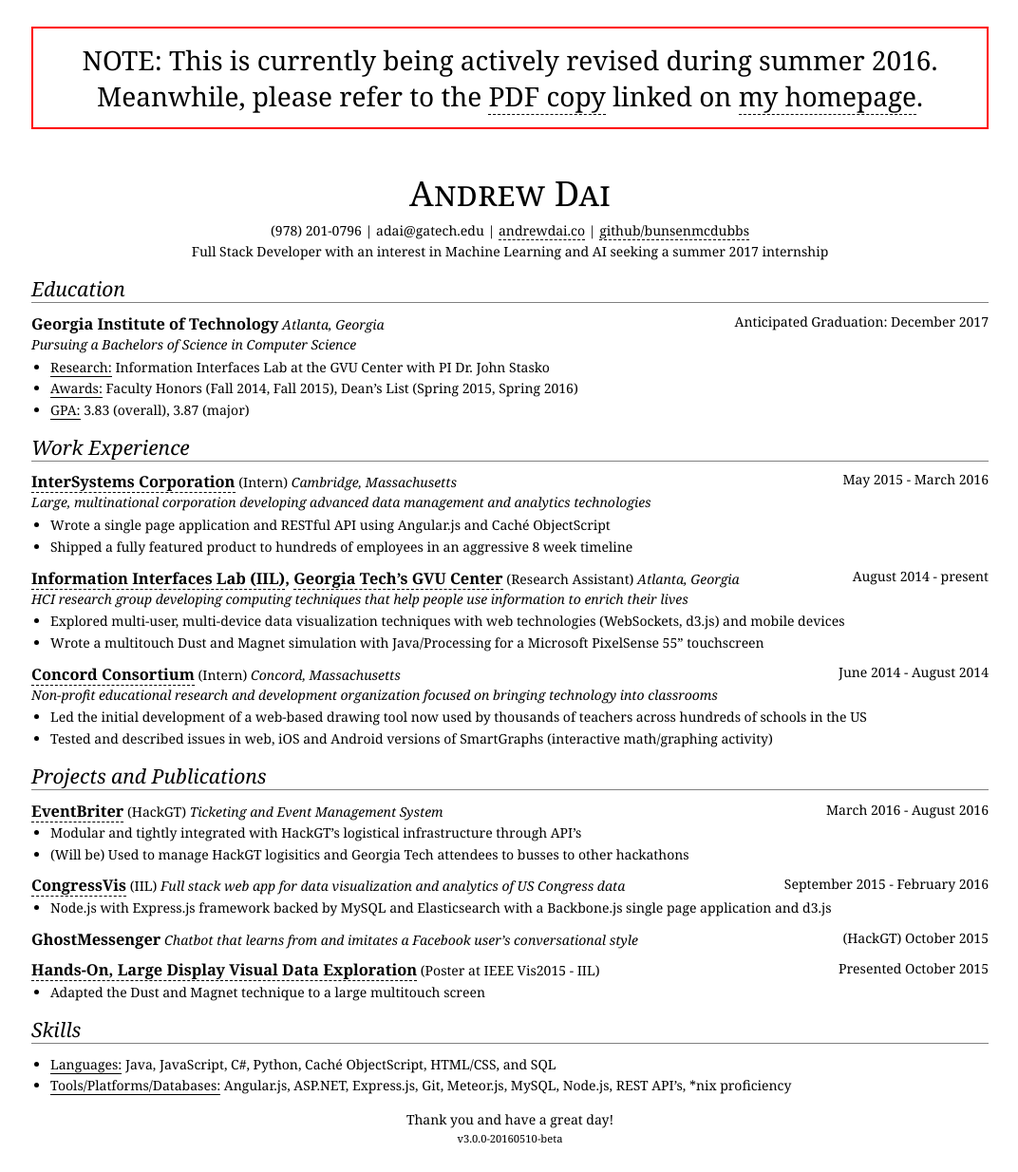
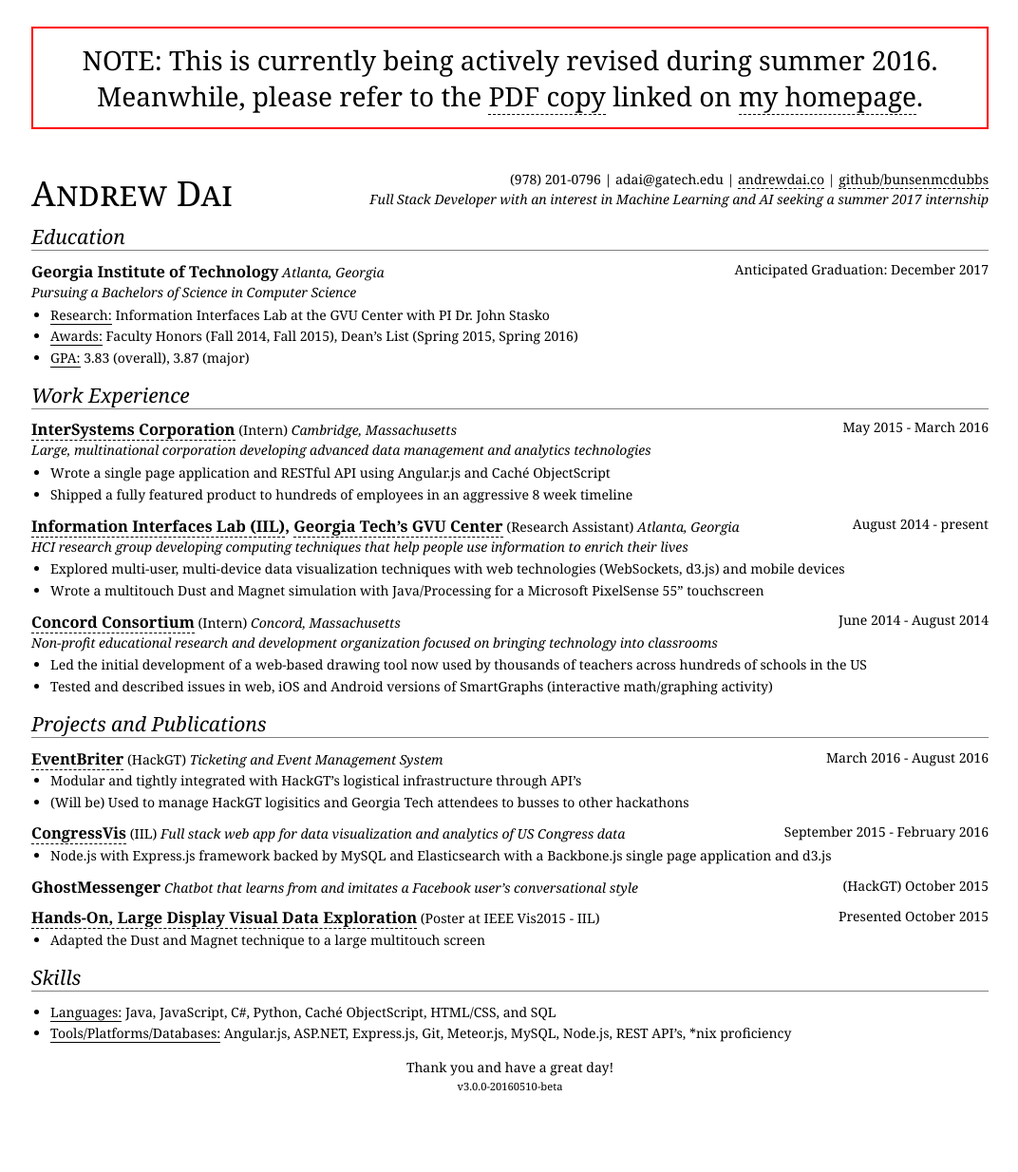
Before and after one commit to bunsenmcdubbs/bunsenmcdubbs.github.io, a Jekyll site: the page resume/index.html, which Jekyll copies as it is, in a window 1280 px wide. Shown: the whole page at 95% size, without its empty margins (103-1175 px from the left). Built offline with Jekyll 4.4.1, drawn with Linux system fonts in a browser that asks for light colours; after the commit the page ends 1179 px from its top, so only the background shows below that.

Commit message:
reformat header to make it more compact

```diff
--- a/resume/index.html
+++ b/resume/index.html
@@ -17,7 +17,6 @@
       linked on <a href="http://andrewdai.co">my homepage</a>.</h1>
   </div>
 
-  <div>
   <h1 id="name">Andrew Dai</h1>
 
   <ul id="contact">
--- a/resume/print.css
+++ b/resume/print.css
@@ -12,3 +12,12 @@
 .no-print {
   display: none;
 }
+
+#name {
+  float: left;
+  text-align: left;
+}
+
+#contact, #objective {
+  text-align: right;
+}
--- a/resume/style.css
+++ b/resume/style.css
@@ -28,8 +28,24 @@
 #name {
   font-size: 2.6em;
   font-variant: small-caps;
-  padding-bottom: .1em;
+  /*padding-bottom: .1em;*/
 }
+
+#objective {
+  font-style: italic;
+}
+
+@media screen and (min-width: 72em) {
+  #name {
+    float: left;
+    text-align: left;
+  }
+
+  #contact, #objective {
+    text-align: right;
+  }
+}
+
 
 header ul {
   list-style: none;
@@ -39,7 +55,7 @@
 
 header li {
   display: inline-block;
-  line-height: 1.6em;
+  line-height: 1.5em;
 }
 
 header li::after{
```
Also changed, not shown: other parts of resume/index.html (+0 -6 lines). Lines whose indentation alone changed are shown as unchanged.
